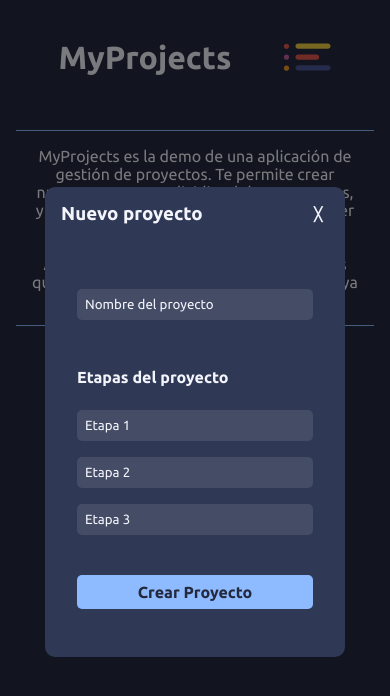
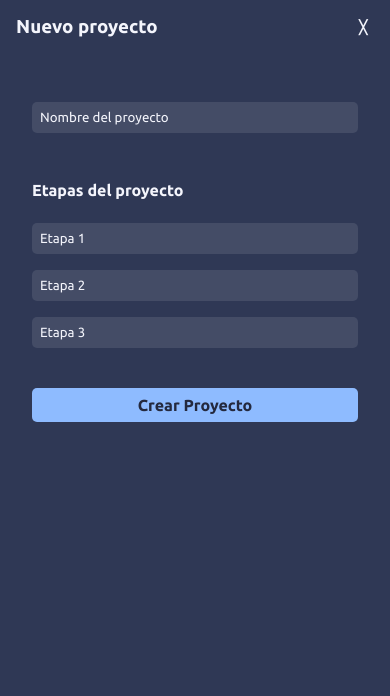
Before and after one commit to oscarmumm/gestor-de-proyectos, a React (Vite) app: page / in a window 390 px wide. Both pictures are taken after a click on the button "Crear Proyecto". Shown: the top 696 px of the page. Built offline with nearby package versions, Linux system fonts and the light colour scheme.

Commit message:
corregida la vista de creacion de proyecto en max-width 576px

```diff
--- a/src/components/ProjectCreationOptions/ProjectCreationOptions.css
+++ b/src/components/ProjectCreationOptions/ProjectCreationOptions.css
@@ -72,3 +72,11 @@
     font-weight: bold;
     font-size: 1rem;
 }
+
+@media (max-width: 576px) {
+    .project-creation-options {
+        width: 100vw;
+        height: 100vh;
+        border-radius: 0;
+    }
+}
```
